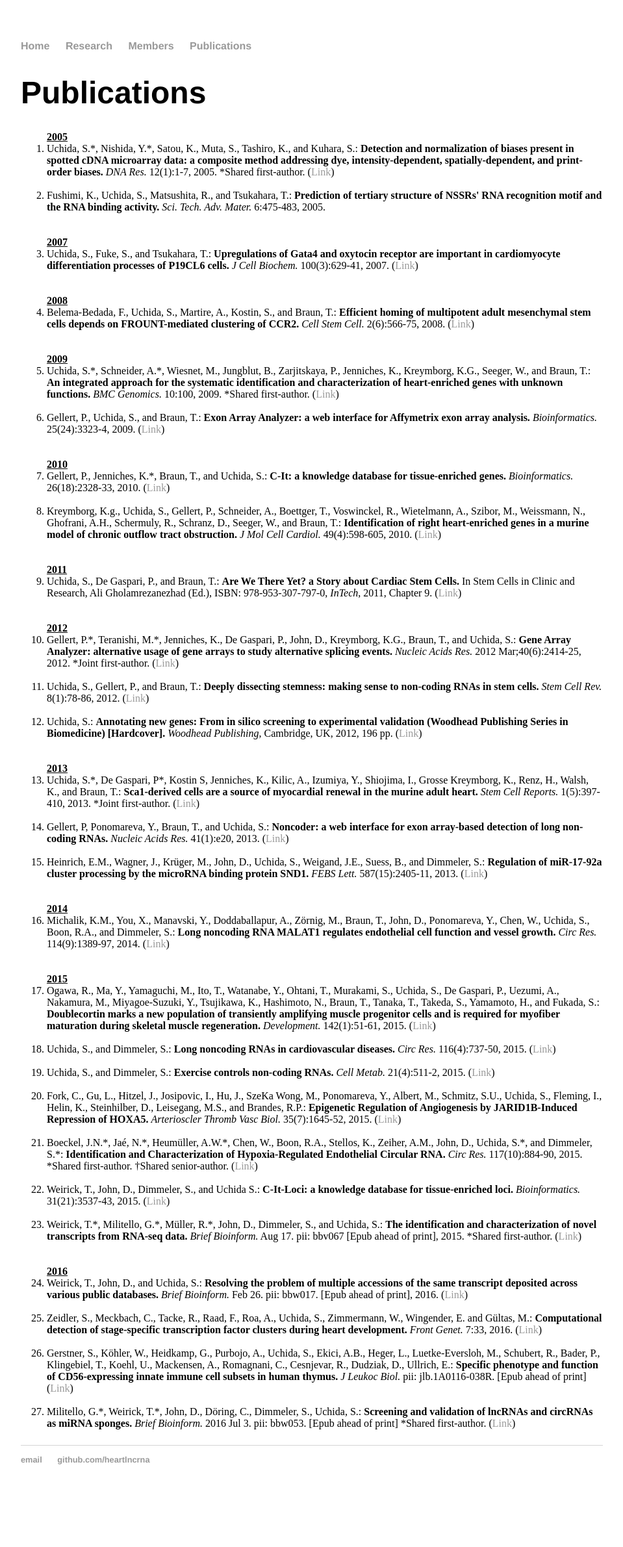
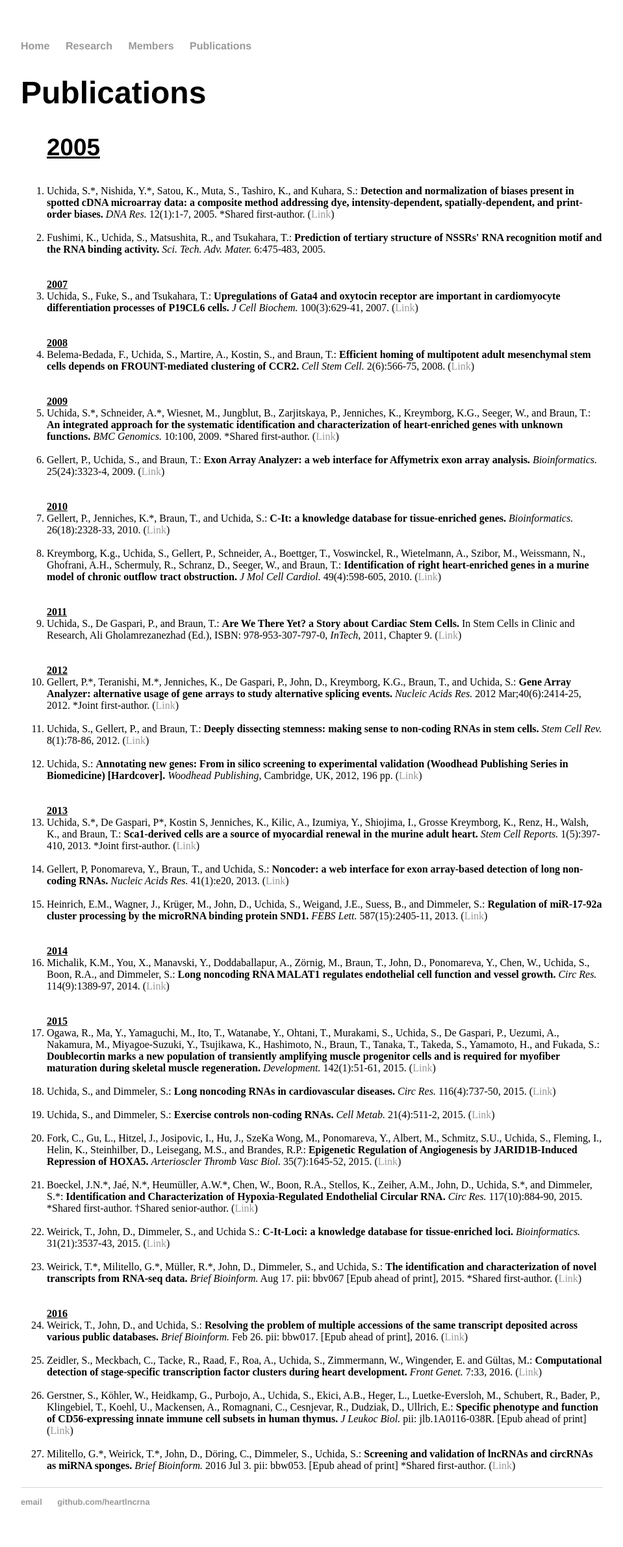
Before and after one commit to heartlncrna/heartlncrna.github.io, a Jekyll site: the page publications/pub_list.html, which Jekyll copies as it is, in a window 1280 px wide. Shown: the whole page at 65% size, without its empty margins (160-1119 px from the left). Built offline with Jekyll 4.4.1, drawn with Linux system fonts in a browser that asks for light colours; before the commit the page ends 2315 px from its top, so only the background shows below that.

```diff
--- a/publications/pub_list.html
+++ b/publications/pub_list.html
@@ -26,7 +26,7 @@
 
 			<p class="Normal">
 			<ol>
-			<strong><u> 2005 </u></strong>
+			<h3><strong><u> 2005 </u></strong></h3>
 				<li>Uchida, S.*, Nishida, Y.*, Satou, K., Muta, S., Tashiro, K., and Kuhara, S.: <b>Detection and normalization of biases present in spotted cDNA microarray data: a composite method addressing dye, intensity-dependent, spatially-dependent, and print-order biases.</b> <i>DNA Res.</i> 12(1):1-7, 2005. *Shared first-author. (<a href="http://dnaresearch.oxfordjournals.org/content/12/1/1.long"><span class="ptHyperlink">Link</span></a>)</li>
 
 				<br>
```
